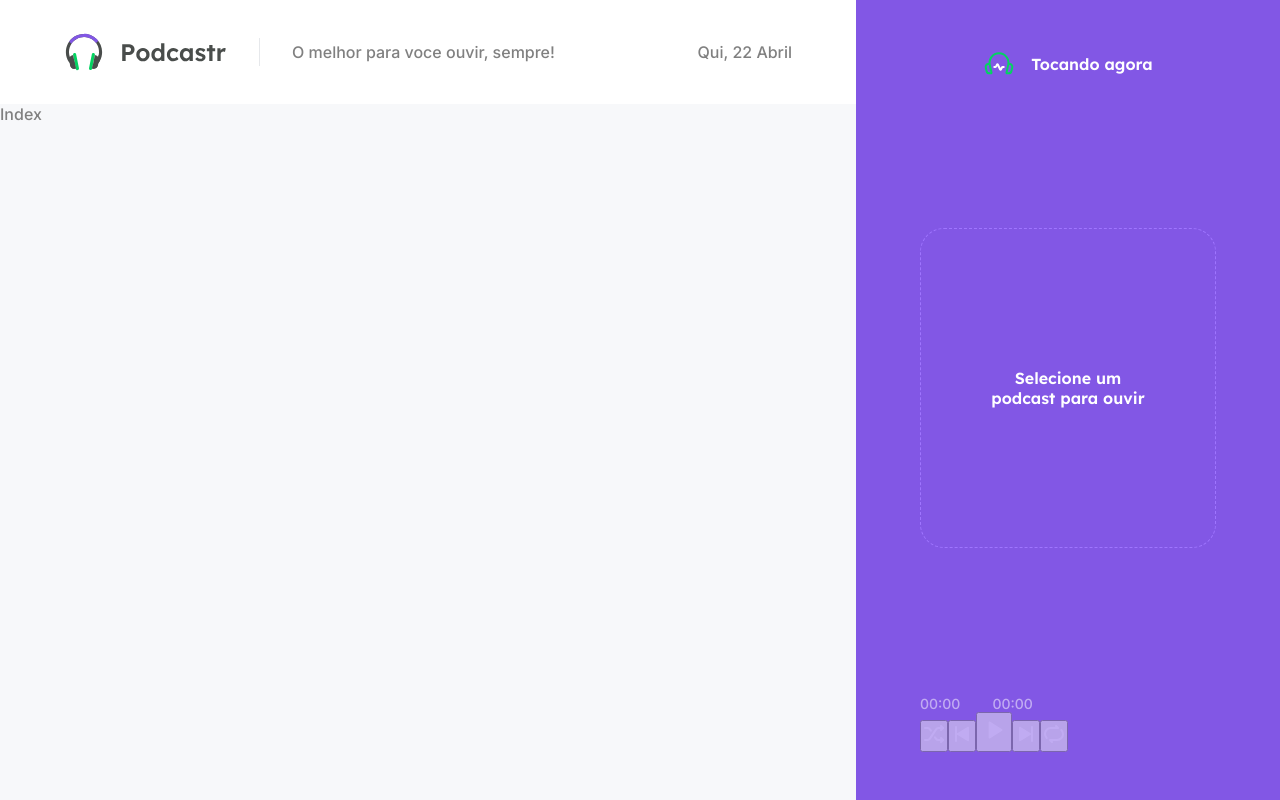
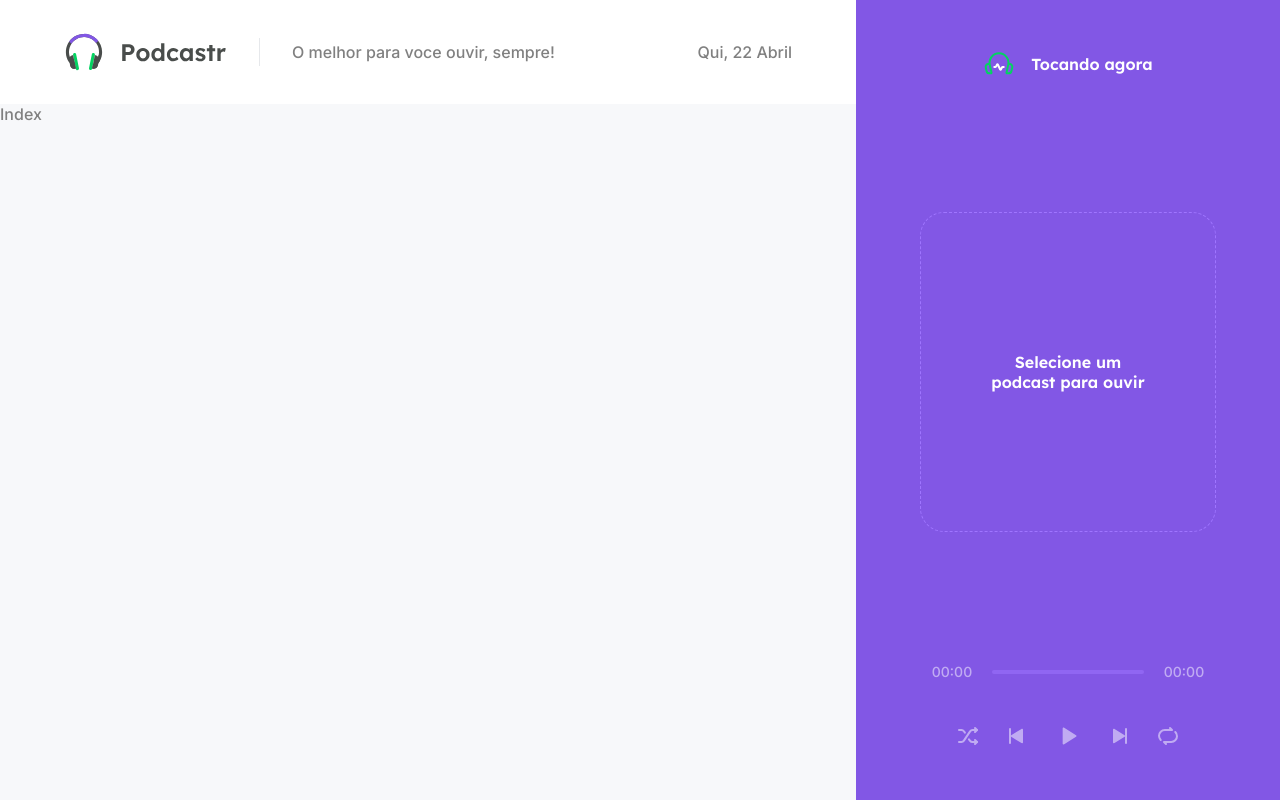
Before and after one commit to ViniciusTei/podcastr, a Next.js app: page / in a window 1280 px wide. Built offline with nearby package versions, Linux system fonts and the light colour scheme.

Commit message:
:sparkles: Implemented player

```diff
--- a/src/components/Player/index.tsx
+++ b/src/components/Player/index.tsx
@@ -14,7 +14,10 @@
       <footer className={styles.emptyFooter}>
         <div className={styles.progress}>
             <span>00:00</span>
-            <div className={styles.emptySlider}></div>
+            <div className={styles.slider}>
+
+              <div className={styles.emptySlider}></div>
+            </div>
             <span>00:00</span>
         </div>
 
--- a/src/components/Player/styles.module.scss
+++ b/src/components/Player/styles.module.scss
@@ -44,8 +44,45 @@
 .progress {
   display: flex;
   align-items: center;
-  gap: 1rem;
+  gap: .5rem;
   font-size: 0.875rem;
 
+  span {
+    display: inline-block;
+    width: 4rem;
+    text-align: center;
+  }
+}
+
+.emptySlider {
+  width: 100%;
+  height: 4px;
+  background: var(--purple-300);
+  border-radius: 2px;
+}
+
+.slider {
+  flex: 1;
+}
+
+.buttons {
+  display: flex;
+  align-items: center;
+  justify-content: center;
+  margin-top: 2.5rem;
+  gap: 1.5rem;
+
+  button {
+    background: transparent;
+    border: 0;
+    font-size: 0;
+
+    &.playBytton {
+      width: 4rem;
+      height: 4rem;
+      border-radius: 1rem;
+      background: var(--purple-400);
+    }
+  }
 
 }
```
